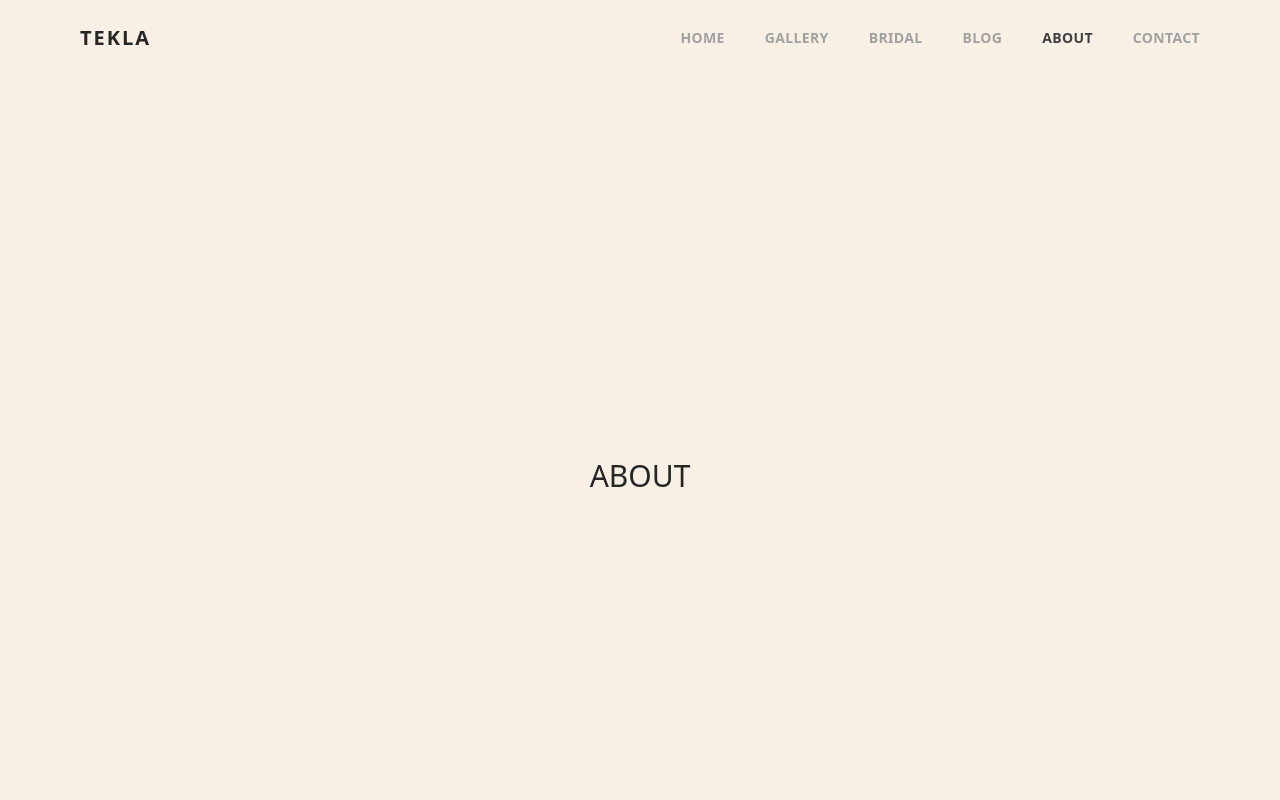
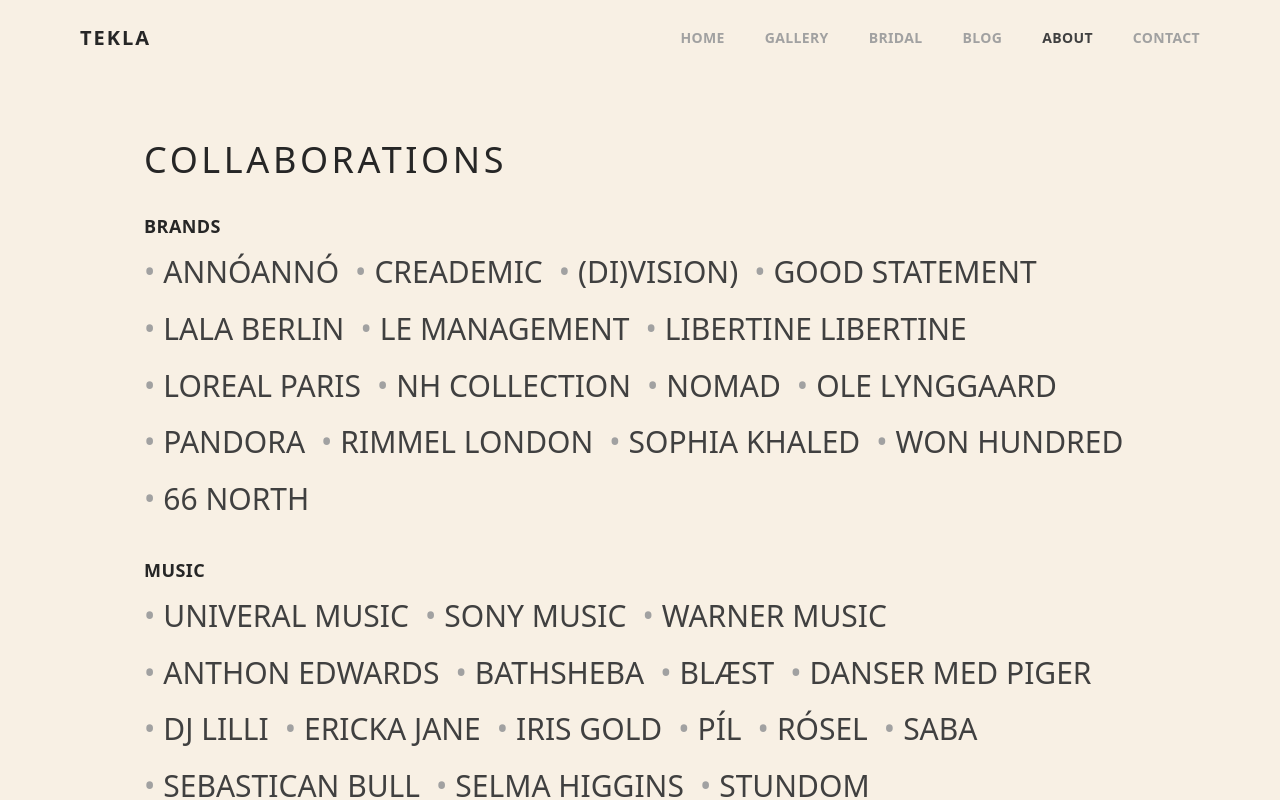
Before and after one commit to baldurlogi/tekla-portfolio, a React (Vite) app: page /about in a window 1280 px wide. Shown: the top 800 px of the page. Built offline with nearby package versions, Linux system fonts and the light colour scheme.

Commit message:
Add about page with collaborations

```diff
--- /dev/null
+++ b/src/constants/collaborations.js
@@ -0,0 +1,76 @@
+export const COLLABORATIONS = {
+    brands: [
+      'AnnóAnnó',
+      'Creademic',
+      '(Di)vision)',
+      'Good Statement',
+      'Lala Berlin',
+      'Le Management',
+      'Libertine Libertine',
+      'Loreal Paris',
+      'NH Collection',
+      'Nomad',
+      'Ole Lynggaard',
+      'Pandora',
+      'Rimmel London',
+      'Sophia Khaled',
+      'Won Hundred',
+      '66 North',
+    ],
+    music: [
+      'Univeral Music',
+      'Sony Music',
+      'Warner Music',
+      'Anthon Edwards',
+      'Bathsheba',
+      'Blæst',
+      'Danser med Piger',
+      'DJ Lilli',
+      'Ericka Jane',
+      'Iris Gold',
+      'PÍL',
+      'Rósel',
+      'Saba',
+      'Sebastican Bull',
+      'Selma Higgins',
+      'Stundom',
+      'Troels Gustavson',
+    ],
+    magazines: [
+      'Alt for Damerne',
+      'COSTUME DK',
+      'Vouge Scandinavia',
+      'Vangouard',
+    ],
+    events: [
+      'Echo Prisen',
+      'Copenhagen Fashion Week',
+      'French Brands Nordic',
+      'Voice Radio Awards',
+    ],
+    tvFilm: [
+      'ViaPlay / TV3',
+      'Champions League',
+      'Premiere League',
+      'Superliga',
+      'Formula 1',
+      'Kvindelandsholdet',
+      'VM Kvindefodbold',
+      'Warner Bros Studios',
+    ],
+    fashionWeek: [
+      'Aeron Studio',
+      'Baum Und Pferdgarten',
+      '(Di)vision',
+      'Helmstedt',
+      'Joao Maraschin',
+      'MKDT Studio',
+      'Masculina',
+      'Munthe',
+      'Tg Botanical',
+      'The Garment',
+      'Holsweiler',
+      'Selected',
+      'Stamm Exchange'
+    ],
+};
--- a/src/constants/images.js
+++ b/src/constants/images.js
@@ -2,4 +2,5 @@
     'IMG_2688_jgjtcw',
     'IMG_2108_wbkhtz',
     'IMG_2106_sxt1zj',
+    'Oribe_march_2023_8_lhgy5n'
 ];
--- a/src/pages/About.jsx
+++ b/src/pages/About.jsx
@@ -1,9 +1,82 @@
 import React from 'react'
+import { COLLABORATIONS } from '../constants/collaborations';
+import { GALLERY_IMAGES } from '../constants/images';
+import { cld } from '../lib/cdn';
 
 const About = () => {
   return (
-    <div>About</div>
-  )
+    <article className="max-w-5xl mx-auto px-4 py-16 leading-relaxed">
+
+      {/* ── Collaborations block ─────────────────────────────────── */}
+      <section className="mb-16">
+        <h1 className="text-3xl md:text-4xl uppercase tracking-widest mb-8">
+          Collaborations
+        </h1>
+
+        <div className="space-y-8">
+          {/* helper to render each category */}
+          {Object.entries(COLLABORATIONS).map(([key, list]) => (
+            <Category key={key} title={titleMap[key]} items={list} />
+          ))}
+        </div>
+      </section>
+
+      {/* ── Bio / portrait block (optional) ─────────────────────── */}
+      <section className="grid md:grid-cols-2 gap-8 items-start">
+        <img
+          src={cld('Oribe_march_2023_8_lhgy5n', 640)}
+          srcSet={`
+            ${cld('Oribe_march_2023_8_lhgy5n',320)} 320w,
+            ${cld('Oribe_march_2023_8_lhgy5n',640)} 640w,
+            ${cld('Oribe_march_2023_8_lhgy5n',1280)} 1280w,
+            ${cld('Oribe_march_2023_8_lhgy5n',1920)} 1920w
+          `}
+          sizes="(max-width: 640px) 100vw, (max-width: 1024px) 50vw, 33vw"
+          alt="Tekla Kristjánsdóttir headshot"
+          className="w-full rounded-md object-cover shadow"
+        />
+        <div>
+          <h2 className="text-2xl uppercase tracking-widest mb-4">About Tekla</h2>
+          <p className="mb-4">
+            Tekla Kristjánsdóttir is an Icelandic makeup artist and hair stylist known for…
+          </p>
+          <p>
+            Her work blends ethereal nordic tones with modern editorial edge…
+          </p>
+        </div>
+      </section>
+
+    </article>
+  );
+}
+
+/* ── helper component ─────────────────────────────────────────── */
+const titleMap = {
+  brands: 'Brands',
+  music: 'Music',
+  magazines: 'Magazines',
+  events: 'Events & Fashion Week',
+  tvFilm: 'TV & Film',
+};
+
+function Category({ title, items }) {
+  return (
+    <div>
+      <h3 className="text-lg font-semibold uppercase tracking-wide mb-2">
+        {title}
+      </h3>
+      <ul className="flex flex-wrap gap-x-4 gap-y-2 text-neutral-700">
+        {items.map(name => (
+          <li
+            key={name}
+            className="before:content-['•'] before:mr-2 before:text-neutral-400"
+          >
+            {name}
+          </li>
+        ))}
+      </ul>
+    </div>
+  );
 }
 
 export default About
```
